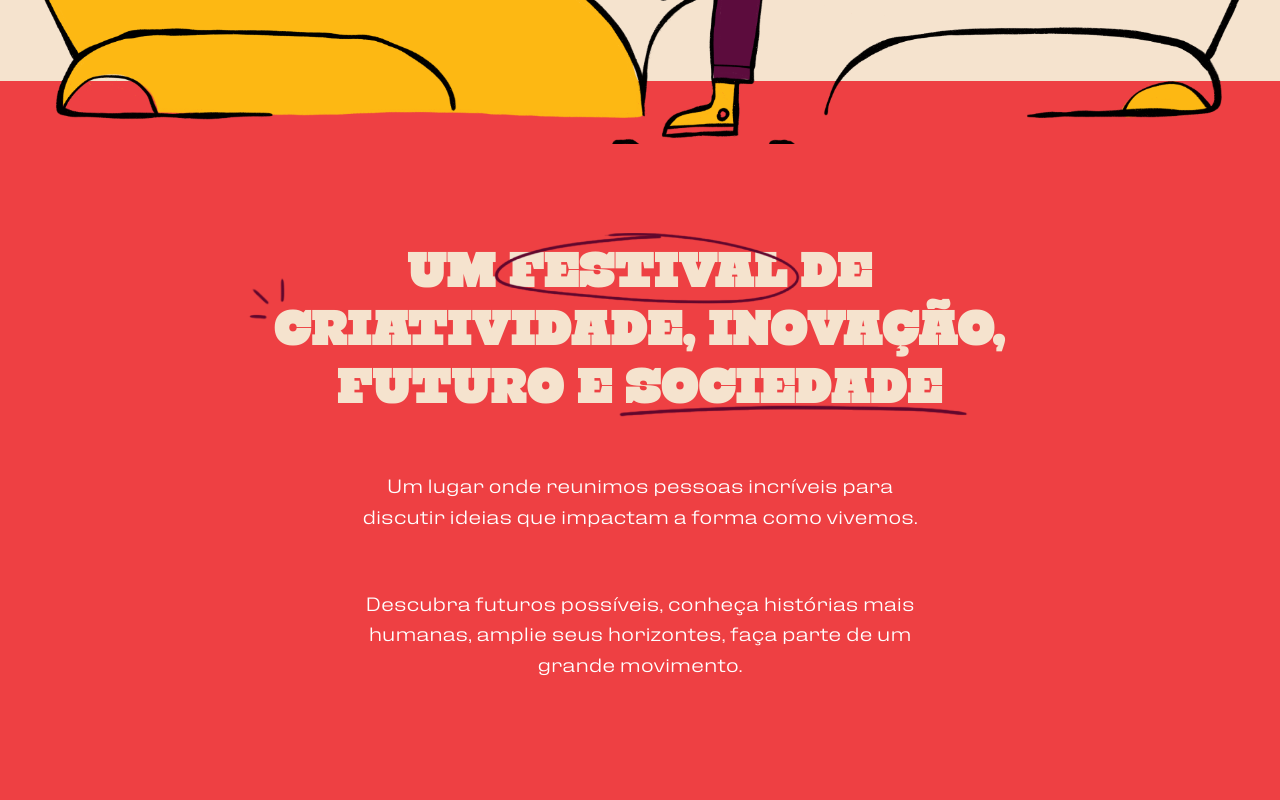
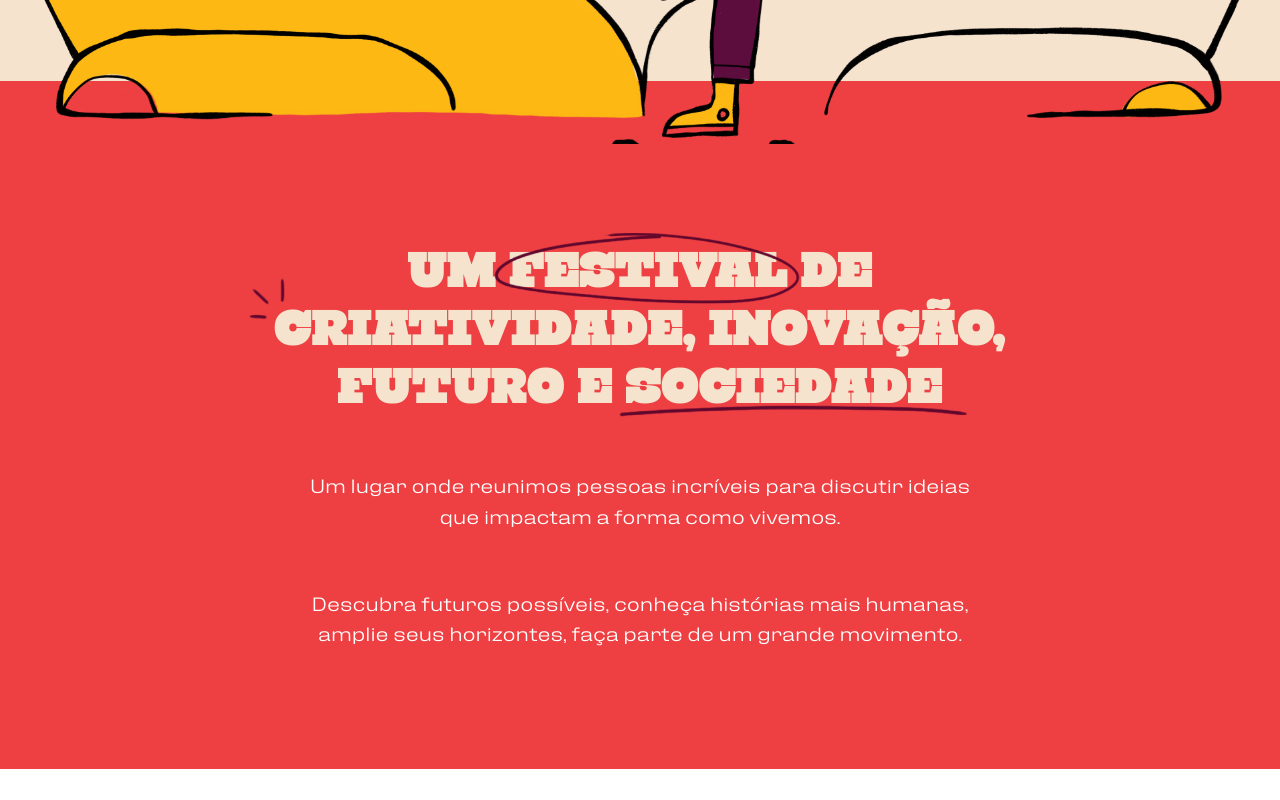
Before and after one commit to gabrnunes/shift-2022, a Next.js app: page / in a window 1280 px wide. Shown: the part 1605-2405 px from the top of the page. After the commit the page ends 2374 px from the top, so only its background shows below. Built offline with nearby package versions, Linux system fonts and the light colour scheme.

Commit message:
Update src/components/intro/Intro.module.scss
Co-authored-by: Gabriel Nunes <gnunesmail@gmail.com>

```diff
--- a/src/components/intro/Intro.module.scss
+++ b/src/components/intro/Intro.module.scss
@@ -63,7 +63,7 @@
 
     .textBlock {
         margin: 7vh auto 0;
-        max-width: 45%;
+        max-width: 55%;
         font-size: clamp(1.2rem, 1.5vw, 1.5vw);
         font-weight: 300;
         line-height: 1.6;
```
